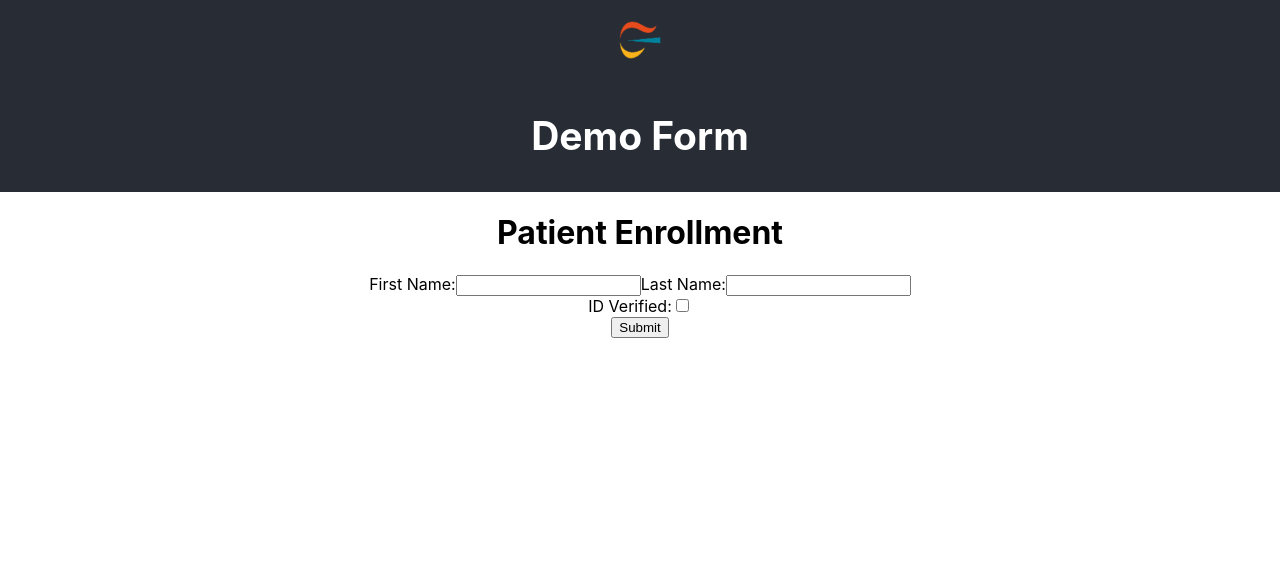
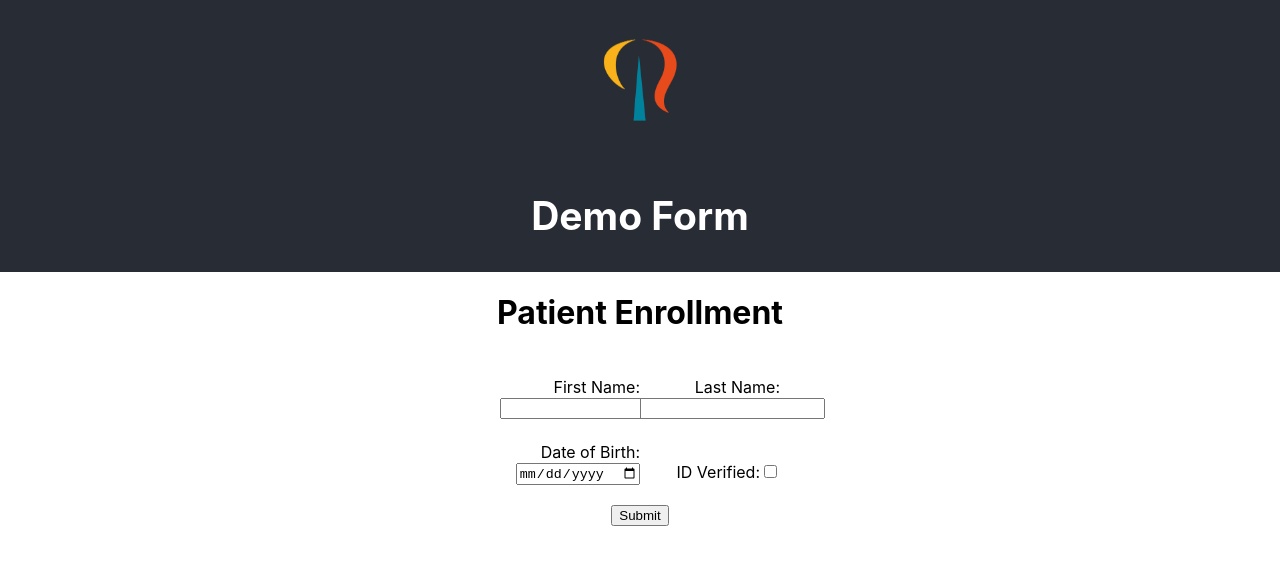
Before and after one commit to pepefloyd/learningamplify, a React (Create React App) app: page / in a window 1280 px wide. Shown: the top 564 px of the page. Built offline with nearby package versions, Linux system fonts and the light colour scheme.

Commit message:
fixed form and endpoint

```diff
--- a/src/App.css
+++ b/src/App.css
@@ -1,15 +1,25 @@
 .App {
   text-align: center;
 }
+.submit_button{
+  margin-top: 20px;
+}
 
 .App-logo {
-  height: 10vmin;
+  height: 20vmin;
   pointer-events: none;
+}
+
+label {
+  display: inline-block;
+  width:140px;
+  text-align: right;
+  margin-top: 23px;
 }
 
 @media (prefers-reduced-motion: no-preference) {
   .App-logo {
-    animation: App-logo-spin infinite 20s linear;
+    animation: App-logo-spin infinite 10s linear;
   }
 }
 
--- a/src/App.js
+++ b/src/App.js
@@ -15,7 +15,18 @@ class App extends React.Component {
   };
   mySubmitHandler = (event) => {
     event.preventDefault();
-    alert("Submitting " + this.state.firstName + ' ' +  this.state.lastName + this.state.verified);
+    fetch("https://vf8yor9tih.execute-api.us-east-1.amazonaws.com/Prod/sfdc",{
+        method: 'POST',
+        headers: {
+            Accept: 'application/json',
+                    'Content-Type': 'application/json',
+        },
+        body: JSON.stringify(this.state)
+    }).then(response => {
+            console.log(response)
+    }).catch(error =>{
+            console.log(error)
+    })
   };
   handleInputChange(event) {
     const target = event.target;
@@ -35,6 +46,7 @@ class App extends React.Component {
       </header>
         <form onSubmit={this.mySubmitHandler}>
           <h1>Patient Enrollment {this.state.username}</h1>
+          <div>
           <label>
             First Name:
             <input
@@ -50,6 +62,15 @@ class App extends React.Component {
               onChange={this.handleInputChange} />
           </label>
           <br/>
+          </div>
+          <div>
+          <label>
+            Date of Birth:
+            <input
+              name="birthdate"
+              type="date"
+              />
+          </label>
           <label>
             ID Verified:
             <input
@@ -59,7 +80,8 @@ class App extends React.Component {
               onChange={this.handleInputChange} />
           </label>
           <br/>
-        <input type='submit'/>
+          </div>
+        <input type='submit' className="submit_button"/>
         </form>
       </div>
     );
```
